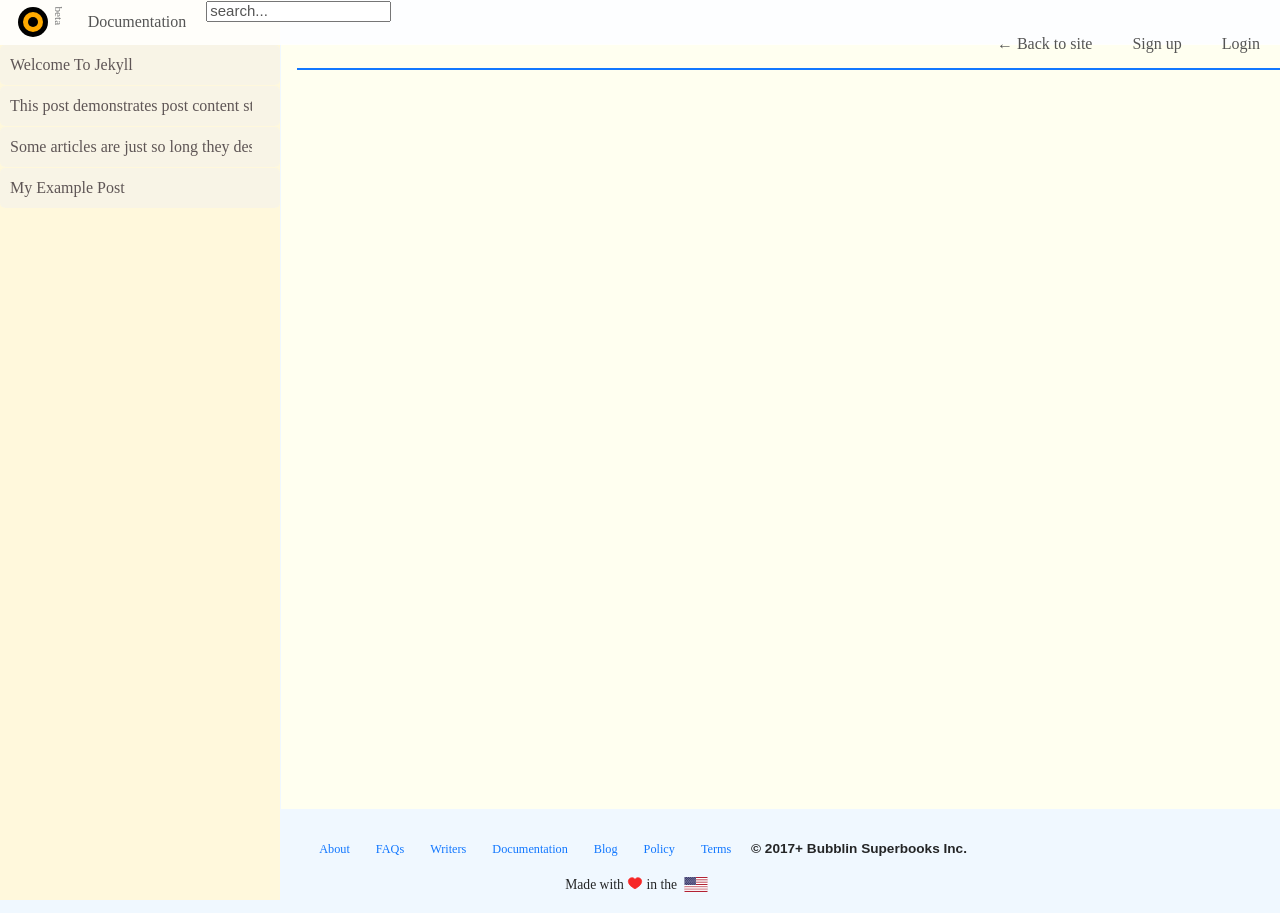
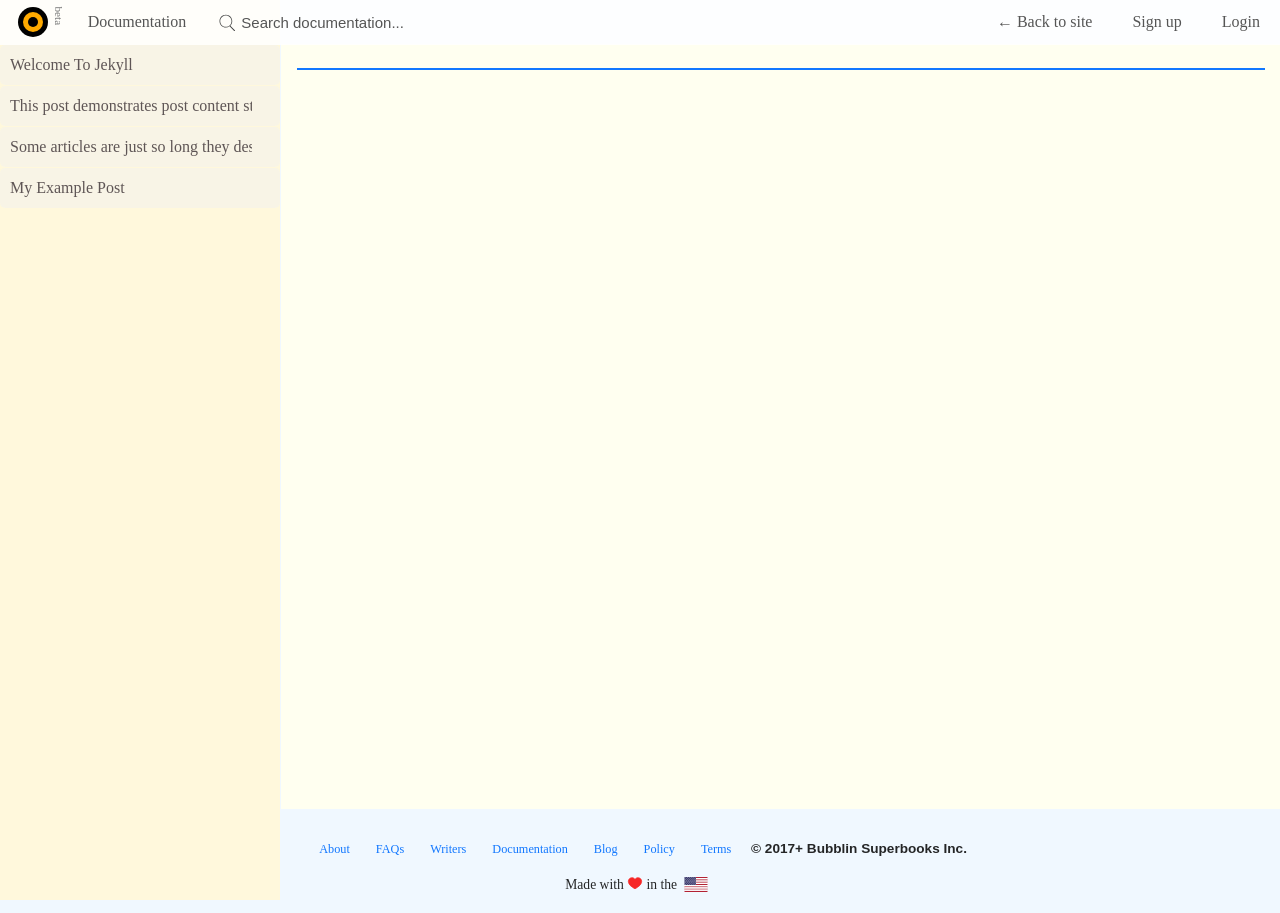
Before and after one commit to bookiza/doccoli-jekyll, a Jekyll site: the page built from History.markdown, in a window 1280 px wide. Built offline with Jekyll 4.4.1, drawn with Linux system fonts in a browser that asks for light colours; our own code applies the rules of GitHub Pages for plain Markdown files.

Commit message:
responsive wrapper

```diff
--- a/_includes/header.html
+++ b/_includes/header.html
@@ -13,8 +13,8 @@
             {% endif %} {% endfor %}
 
         </ul>
-        <div id="search-container">
-            <input type="text" id="search-input" placeholder="search...">
+        <div class="left">
+            <input type="text" id="search-input" placeholder="Search documentation..." class="search">
             <ul id="results-container"></ul>
         </div>
 
--- a/_sass/scss/_content.scss
+++ b/_sass/scss/_content.scss
@@ -1,4 +1,3 @@
 .wrapper {
     margin: 0 auto;
-    width: 90vw;
 }
--- a/_sass/scss/_header.scss
+++ b/_sass/scss/_header.scss
@@ -133,3 +133,19 @@
 .super-small {
     font-size: 70%;
 }
+
+.search {
+    width: 260px;
+    margin: 1px auto auto 9px;
+    padding: 0 0 0 26px;
+    height: 44px;
+    outline: 0 !important;
+    border: none;
+    display: block;
+    background: transparent none;
+    background-image: url(/assets/images/search.svg);
+    background-position-x: left;
+    background-position-y: center;
+    background-repeat: no-repeat;
+    background-size: 24px 24px;
+}
```
Also changed, not shown: assets/images/search.svg (added).
